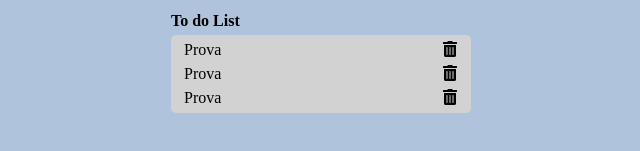
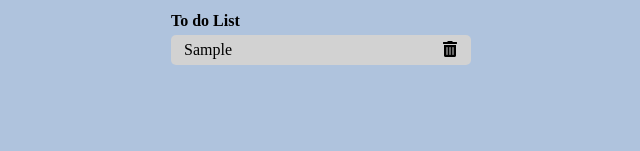
Before and after one commit to tommasofiglia/vue-todolist, a plain HTML site: page index.html in a window 1280 px wide. Both pictures are taken after typing "Sample" into the empty fields and a click on the button "Add". Shown: the part 331-482 px from the top of the page, without its empty margins (319-959 px from the left). Drawn offline with nearby package versions, Linux system fonts and the light colour scheme.

Commit message:
Inserita la possibilità di aggiungere delle ToDo

```diff
--- a/assets/js/main.js
+++ b/assets/js/main.js
@@ -15,6 +15,20 @@ let appTodo = new Vue({
   // options object
   el: "#appTodo",
   data: {
-    logoImg: "assets/img/logo.png"
+    logoImg: "assets/img/logo.png",
+    newTodo: "",
+  },
+  methods: {
+    addNew (){
+      document.getElementById('list').insertAdjacentHTML('beforeend' ,
+      `
+      <li>
+        <div class="inline-block">` + this.newTodo + `</div>
+        <i class="fas fa-trash-alt"></i>
+      </li>
+      `
+    );
+    }
   }
+
 });
--- a/index.html
+++ b/index.html
@@ -15,25 +15,17 @@
         <img :src="logoImg" alt="Logo di boolean" class="as-center">
 
         <form class="as-center" action="index.html" method="post">
-          <input type="text" placeholder="Scrivi qui">
-          <button type="button" name="button">Add</button>
+          <input type="text" placeholder="Scrivi qui" v-model="newTodo">
+          <button type="button" name="button" @click="addNew">Add</button>
         </form>
 
         <h4>To do List</h4>
         <div class="list_container">
-          <ul>
-            <li>
-              <div class="inline-block">Prova</div>
+          <ul id="list">
+            <!-- <li>
+              <div class="inline-block">{{newTodo}}</div>
               <i class="fas fa-trash-alt"></i>
-            </li>
-            <li>
-              <div class="inline-block">Prova</div>
-              <i class="fas fa-trash-alt"></i>
-            </li>
-            <li>
-              <div class="inline-block">Prova</div>
-              <i class="fas fa-trash-alt"></i>
-            </li>
+            </li> -->
 
           </ul>
         </div>
```
